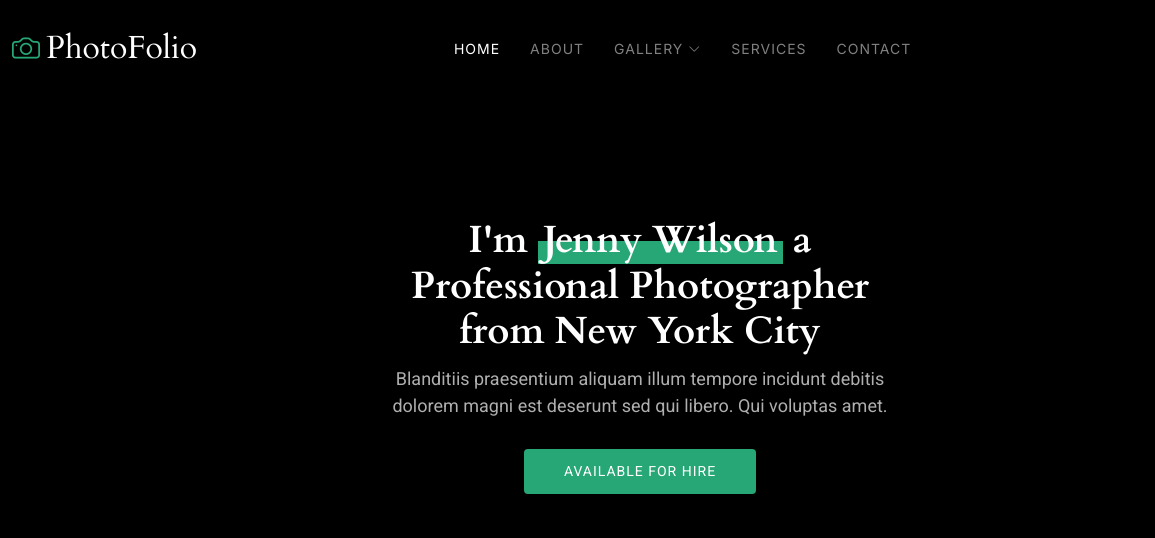
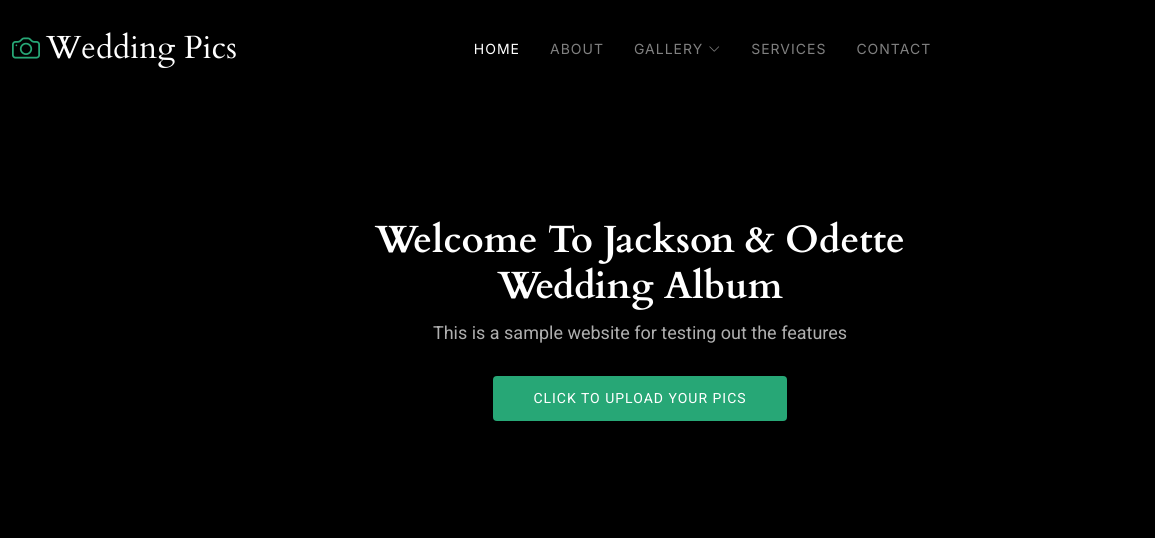
Before and after one commit to jacksoncoutinho/marriagepics, a plain HTML site: page index.html in a window 1280 px wide. Shown: the top 538 px of the page, 0-1155 px from the left. Drawn offline with Linux system fonts and the light colour scheme.

Commit message:
Updated index page

```diff
--- a/index.html
+++ b/index.html
@@ -45,7 +45,7 @@
         <!-- Uncomment the line below if you also wish to use an image logo -->
         <!-- <img src="assets/img/logo.png" alt=""> -->
         <i class="bi bi-camera"></i>
-        <h1 class="sitename">PhotoFolio</h1>
+        <h1 class="sitename">Wedding Pics</h1>
       </a>
 
       <nav id="navmenu" class="navmenu">
@@ -95,9 +95,9 @@
       <div class="container">
         <div class="row justify-content-center">
           <div class="col-lg-6 text-center" data-aos="fade-up" data-aos-delay="100">
-            <h2><span>I'm </span><span class="underlight">Jenny Wilson</span> a Professional<span> Photographer from New York City</span></h2>
-            <p>Blanditiis praesentium aliquam illum tempore incidunt debitis dolorem magni est deserunt sed qui libero. Qui voluptas amet.</p>
-            <a href="contact.html" class="btn-get-started">Available for Hire<br></a>
+            <h2><span>Welcome </span><span> To Jackson & Odette Wedding Album</span></h2>
+            <p>This is a sample website for testing out the features</p>
+            <a href="#" class="btn-get-started">Click To Upload Your Pics<br></a>
           </div>
         </div>
       </div>
```
